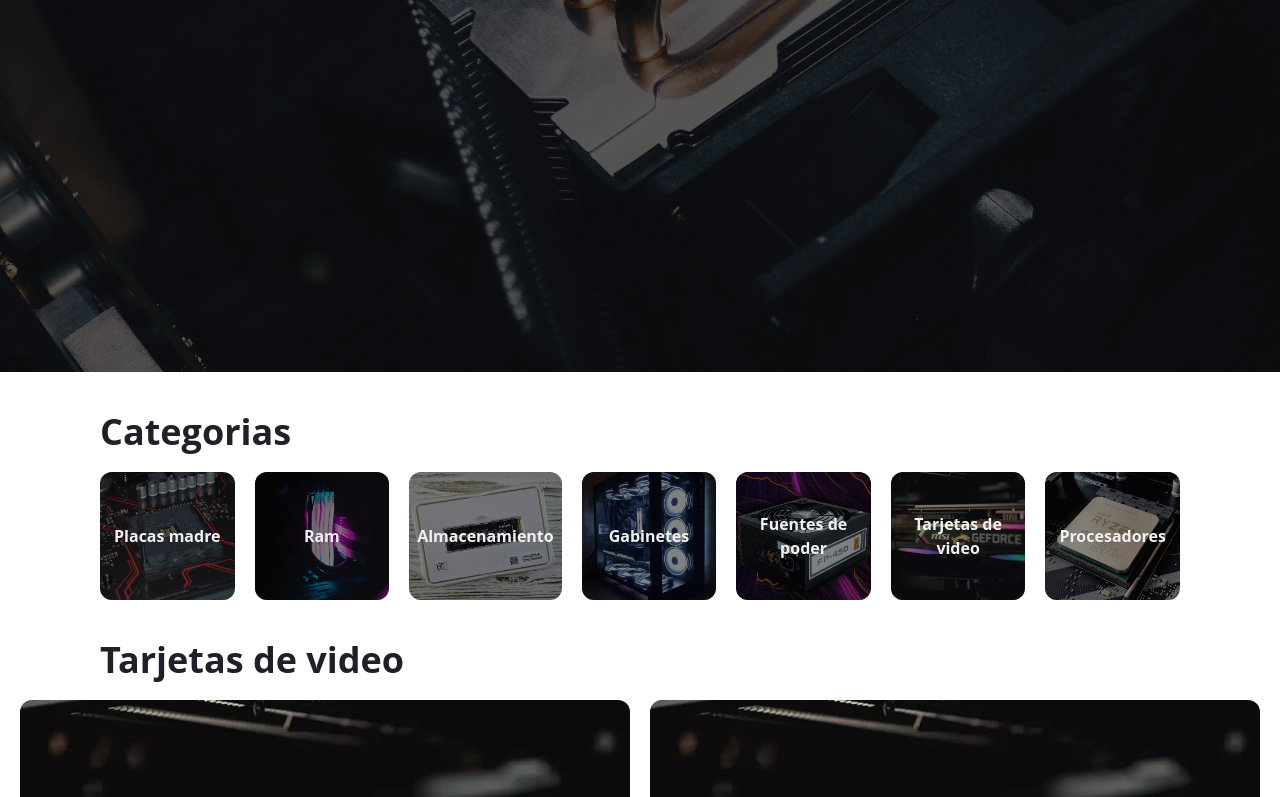
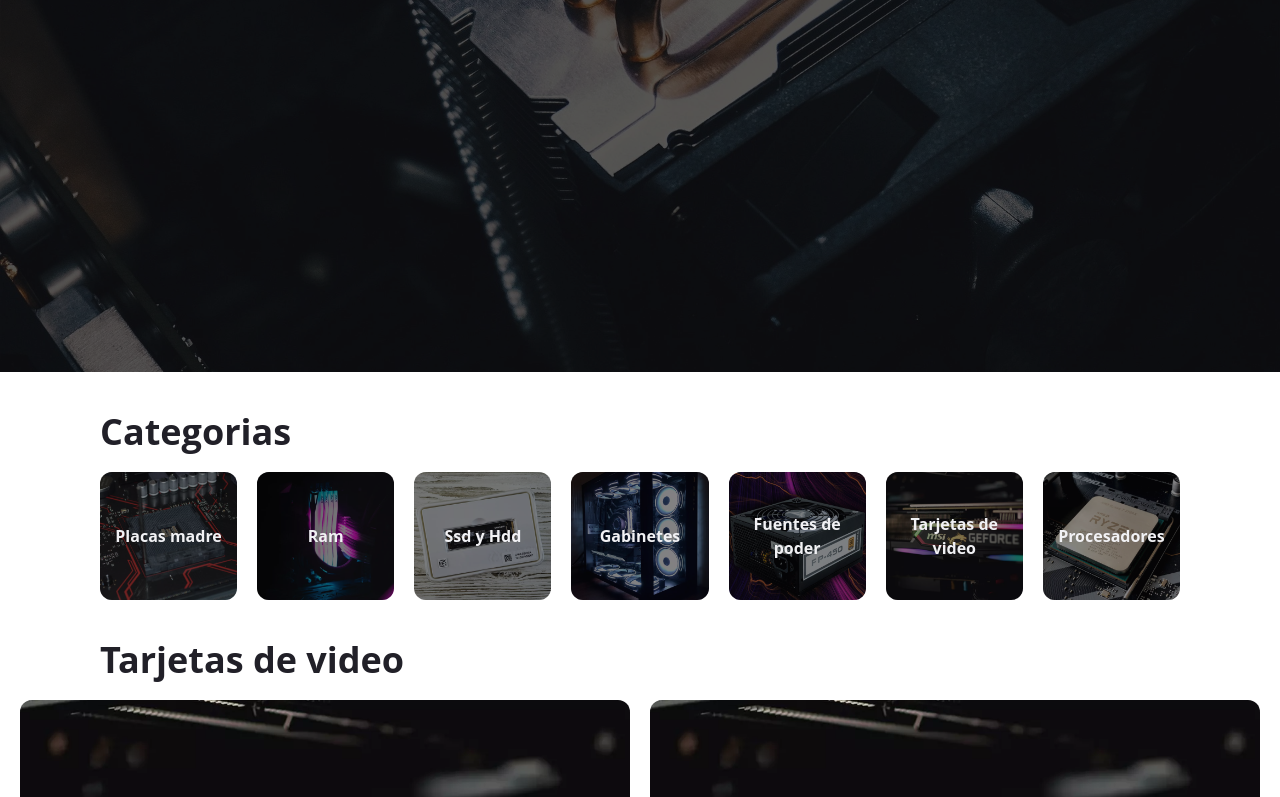
Before and after one commit to FernandoLorca/desafio-final-frontend, a React (Vite) app: page / in a window 1280 px wide. Shown: the part 428-1225 px from the top of the page. Built offline with nearby package versions, Linux system fonts and the light colour scheme.

Commit message:
done with slider

```diff
--- a/src/components/Categories/Categories.jsx
+++ b/src/components/Categories/Categories.jsx
@@ -15,7 +15,7 @@ const Categories = () => {
             bgConfig="bg-[url('/categories/ram.webp')] bg-repeat bg-center bg-cover"
           />
           <Categorie
-            title="Almacenamiento"
+            title="Ssd y Hdd"
             bgConfig="bg-[url('/categories/ssd.webp')] bg-repeat bg-center bg-cover"
           />
           <Categorie
--- a/src/components/Products/Product.jsx
+++ b/src/components/Products/Product.jsx
@@ -1,3 +1,6 @@
+import ProductPrice from './ProductPrice';
+import ProductTitle from './ProductTitle';
+
 const Product = ({ img, productTitle, price }) => {
   return (
     <>
@@ -9,8 +12,8 @@ const Product = ({ img, productTitle, price }) => {
         />
       </div>
       <div className="px-2">
-        <h3 className="text-xl font-bold">{productTitle}</h3>
-        <p className="mb-2 text-lg">{price}</p>
+        <ProductTitle productTitle={productTitle} />
+        <ProductPrice price={price} />
         <a
           href="#"
           className="text-lg underline hover:text-primary-500"
--- /dev/null
+++ b/src/components/Products/ProductPrice.jsx
@@ -0,0 +1,5 @@
+const ProductPrice = ({ price }) => {
+  return <p className="mb-2 text-lg">{price}</p>;
+};
+
+export default ProductPrice;
--- /dev/null
+++ b/src/components/Products/ProductTitle.jsx
@@ -0,0 +1,5 @@
+const ProductTitle = ({ productTitle }) => {
+  return <h3 className="text-xl font-bold">{productTitle}</h3>;
+};
+
+export default ProductTitle;
```
